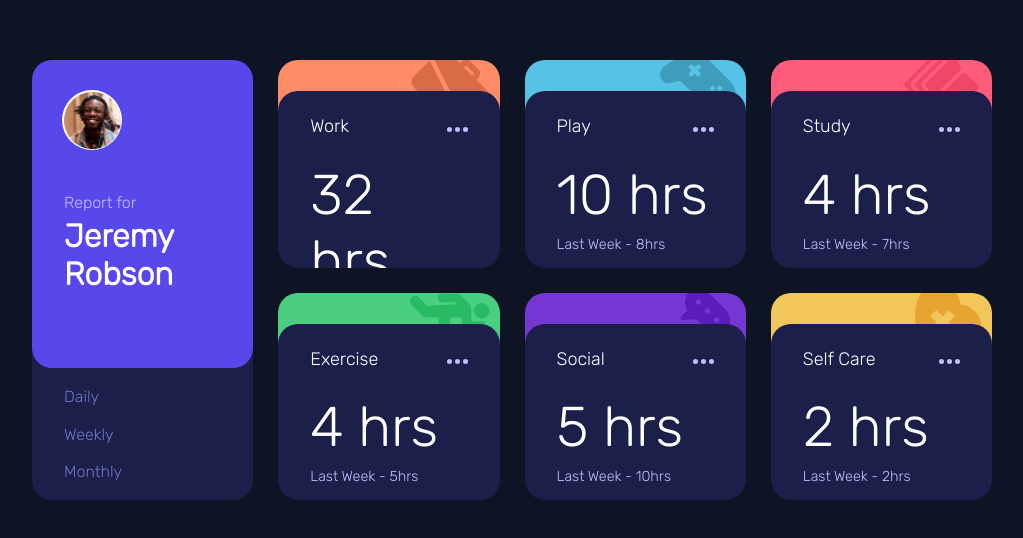
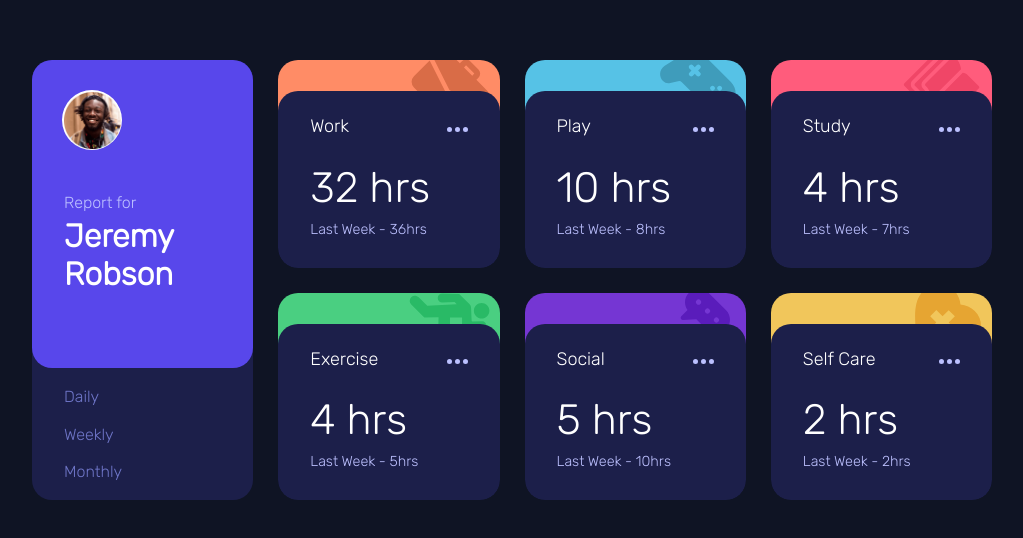
Before and after one commit to sun-empire-solutions/time-tracking-dashboard, a plain HTML site: page index.html in a window 1280 px wide. Shown: the part 120-658 px from the top of the page, without its empty margins (128-1151 px from the left). Drawn offline with Linux system fonts and the light colour scheme.

Commit message:
Fix content font-size

```diff
--- a/styles/index.css
+++ b/styles/index.css
@@ -94,7 +94,7 @@ body {
 
 .box-over .content {
   color: #fff;
-  font-size: 3.5rem;
+  font-size: calc(2rem + 0.5vh + 0.5vw);
   padding: 0 2rem;
 }
 
```
